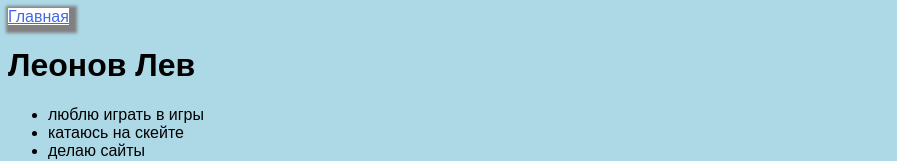
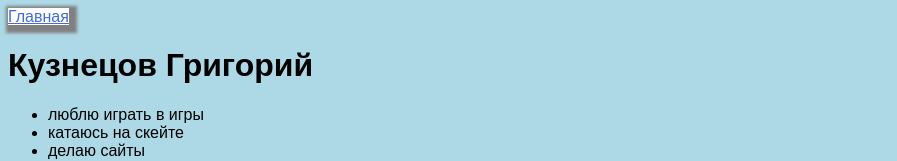
Before and after one commit to Grishani2280/examproject, a plain HTML site: page index.html in a window 1280 px wide. Shown: the top 161 px of the page, without its empty margins (0-897 px from the left). Drawn offline with Linux system fonts and the light colour scheme.

Commit message:
Update index.html

```diff
--- a/index.html
+++ b/index.html
@@ -8,7 +8,7 @@
       <a class="link-header" href="index.html">Главная</a>
     </header>
     <main>
-      <h1>Леонов Лев</h1>
+      <h1>Кузнецов Григорий</h1>
       <ul>
         <li>люблю играть в игры</li>
         <li>катаюсь на скейте</li>
```
